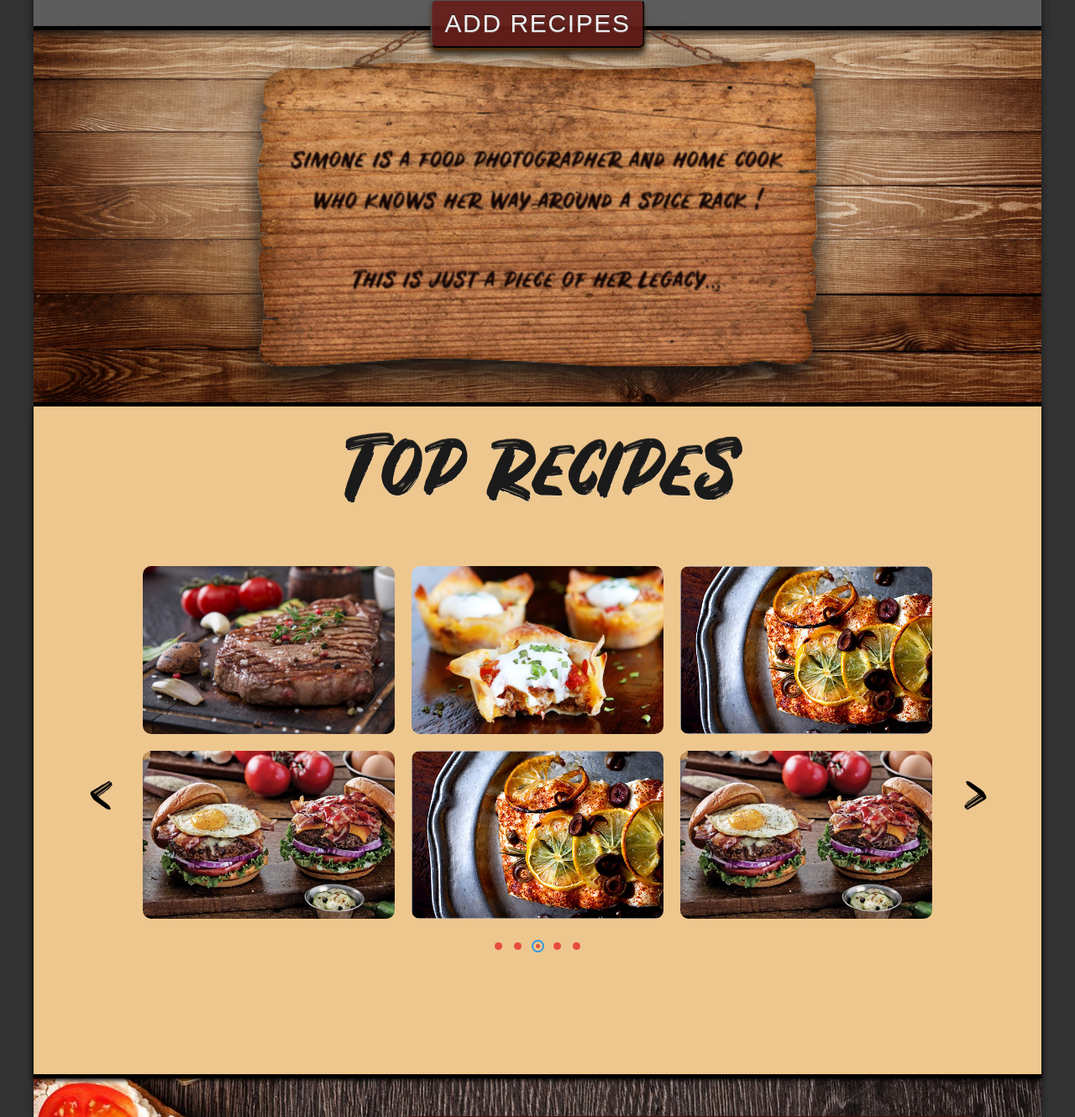
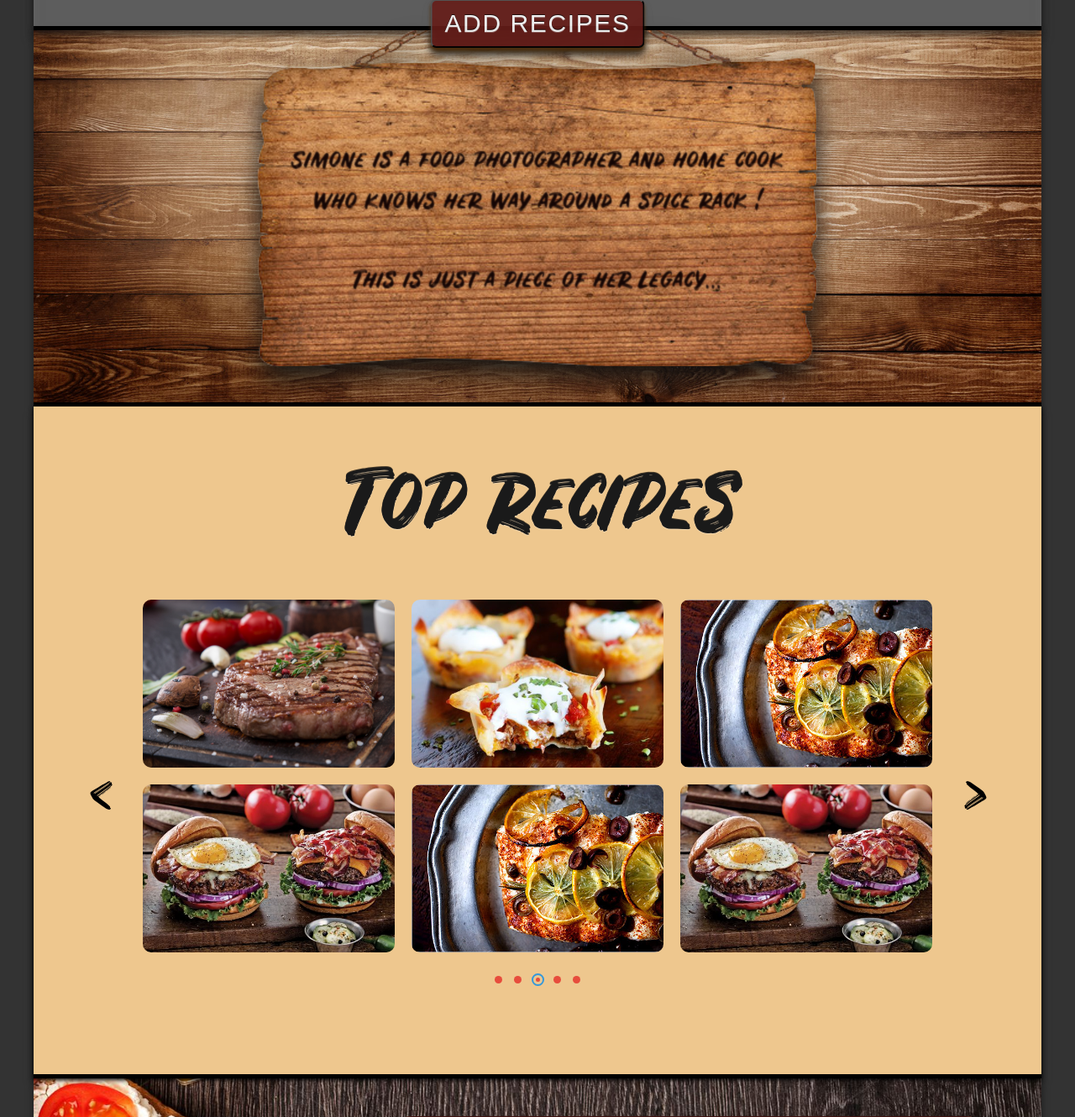
Before and after one commit to NathanielDaniels/cookbook-project, a PHP site: page / in a window 1280 px wide. Shown: the part 729-2059 px from the top of the page at 84% size. Run offline with PHP 8.4, Linux system fonts and the light colour scheme; style sheets or scripts are compiled from the project's sources; some libraries are stand-ins or nearby versions; some web fonts are replaced; grey boxes are pictures that could not be loaded.

Commit message:
working on recipe-container padding

```diff
--- a/CSS/styles.scss
+++ b/CSS/styles.scss
@@ -236,7 +236,7 @@ body {
     border-bottom: 5px solid hsl(0, 0, 0.5);
     box-shadow: 0px 2px 5px hsl(0, 0, 0.5);
     // height: auto;
-    // padding: 40px 0 60px;
+    padding: 40px 0 60px;
     width: 100%;
     height: 100vh;
     overflow: hidden;
```
